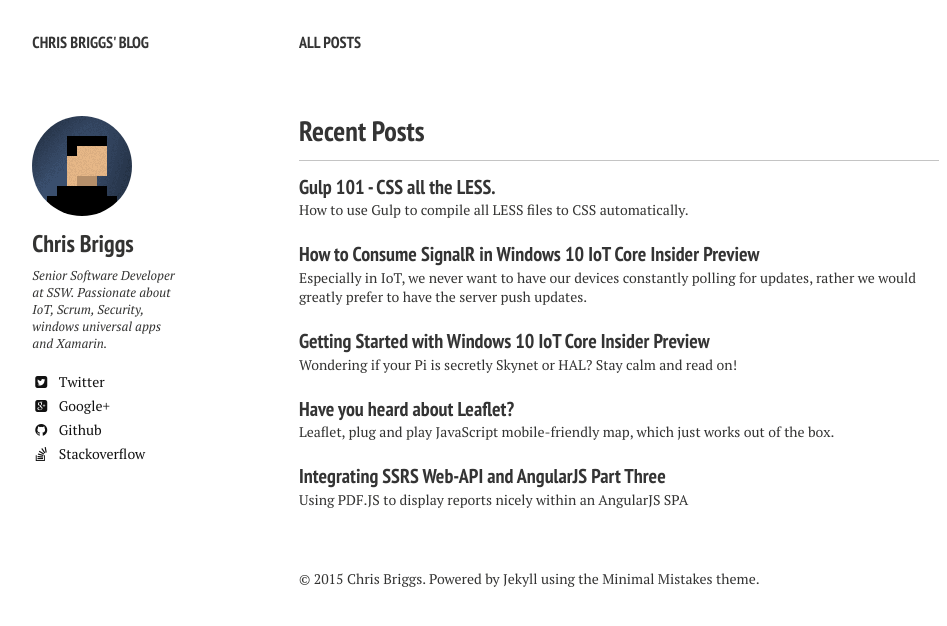
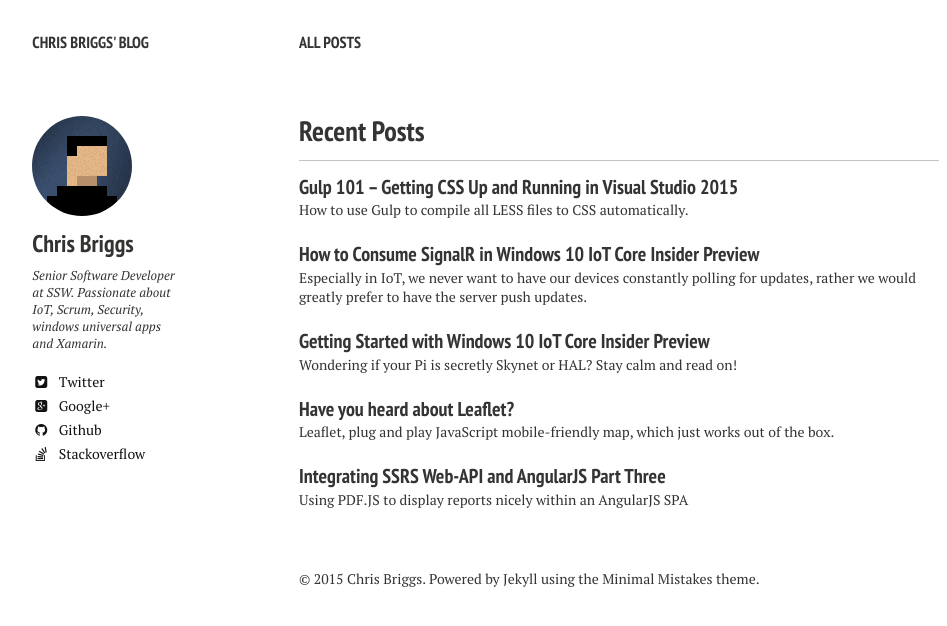
Before and after one commit to Briggsc28/briggsc28.github.io, a Jekyll site: the page built from index.md, in a window 1280 px wide. Shown: the top 626 px of the page, without its empty margins (21-968 px from the left). Built offline with Jekyll 4.4.1, drawn with Linux system fonts in a browser that asks for light colours; nearby versions of some CDN libraries; some of the changed lines change nothing that is shown.

Commit message:
Adam feedback

```diff
--- a/_posts/2015-05-18-Glup-101-CSS-all-the-LESS.md
+++ b/_posts/2015-05-18-Glup-101-CSS-all-the-LESS.md
@@ -1,6 +1,6 @@
 ---
 layout: post
-title: Gulp 101 - CSS  all the LESS.
+title: Gulp 101 – Getting CSS Up and Running in Visual Studio 2015
 excerpt: "How to use Gulp to compile all LESS files to CSS automatically."
 modified: 2015-04-20
 tags: [Visual Studio 2015, LESS, CSS, Gulp, Grunt ]
@@ -11,15 +11,19 @@
   creditlink: http://wegraphics.net/downloads/free-ultimate-blurred-background-pack/
 ---
 
-Recently at work I made the switch to Visual Studio 2015 and the new web essentials on an existing project and
+Recently at [work](http://www.ssw.com.au/ssw/default.aspx) I made the switch to Visual Studio 2015 and the new web essentials on an existing project and
 
->It felt like I'd burnt a lot of time on what should be a simple task!
+>#It felt like I'd burnt a lot of time on what should be a simple task!
 
 This was due to the removal of automatic compiling of .LESS to CSS in Web Essentials for Visual Studio 2015 and confusion about Grunt and Gulp.
 
-## Grunt VS Gulp
+## Decision 1: Grunt VS Gulp
 
-They both are task runners, which means they are both tools that can be used to add automation to a project. By having them perform repetitive tasks, such as compilation, linting & minification. Technically Gulp and Grunt achieve the same goal but
+In Visual Studio 2013 (and prior versions)we used build events. In 2013 the IDE would compile LESS to CSS and use the inbuilt tools, to handle our Bundling and Minification. Grunt was released by Ben Alman and in 2013 Gulp was released and most non-Microsoft web developers started using either Grunt or Gulp.
+
+In Visual Studio 2015 they have included NPM and now can do such tasks with Grunt or Gulp.
+
+They both are task runners, which means they are both tools that can be used to add automation to a project. By having them perform repetitive tasks, such as compilation, linting & minification. Technically Gulp and Grunt achieve the same goal but there are 3 reasons you should choose Gulp:
 
 * Gulp has a huge speed advantage over Grunt
 * Gulp focuses on code whereas Grunt focuses on configuration
@@ -27,49 +31,50 @@
 
 >In short just think Gulp is just like Grunt but faster and requires less configuration
 
-At the time of writing this post, Due to the reasons above at SSW Gulp is favoured over Grunt.
+## Example: Using Gulp
 
-## Lets create a Gulp task
+Let’s create a simple task that will recurse through our content directory (eg. /content) and compile all the .LESS to .CSS
 
-Our goal is to create a simple task that will recurse through our content directory and compile all the .LESS to .CSS
-
-### 1. Creating the package.json
+### 1. Add the package (package.json)
 
 * Create a new package.JSON file in the root of the project
 
+{% gist 0f62c09aa19abd2f9b46%}
+
 This JSON file is used by NPM to track dependencies. By adding a name of a package and version to this file, NPM will automatically locate, download and install the required package.
 
-### 2. Add the required packages
-
-* Copy and paste the following into the new file
-
-{% gist 0f62c09aa19abd2f9b46%}
-
-### 3. Creating the gulpfile.js
+### 2. Add the gulp task (gulpfile.js)
 
 * Create a new gulpfile.js file in the root of the project
 
-In this file, all of the Gulp magic happens. It contains all of the Glup tasks for the project. To run a task outlined in this file open the Task Runner Explorer.
-
-### 4. Creating the Gulp task
+In this file, all of the Gulp magic happens. It contains all of the Glup tasks for the project.
 
 * Copy and paste the following into the new file
 
 {% gist 94cbf6b0dfcf9cda2586%}
 
-A quick run down of how this task works:
+A quick rundown of how this task works:
 
 1. It will recursively check every file and folder in the /content/ directory of your project.
 1. Upon encountering a LESS file it will be compiled into CSS.
 1. Creating the new CSS file in the same directory as the original LESS file.
-1. When an errors occurs, they printed out to the screen
+1. When an errors occurs, it is printed out to the screen
 
 >Please note we are using the package plumber to prove error handling otherwise the process would stop at the first error.
 
-## Run the new Gulp task on build
+### 3. Test the Gulp task runs
 
-As can be seen in the image, to set when a task is run. Open the Task Runner Explorer window. Right-click the task and select when you want it to run in the bindings menu.
+1.	First do a quick test. To run a task outlined in this file open the Task Runner Explorer.
+1.	Right click on Gulpfile.js and choose Task Runner Explorer.
+1.	Right click on ‘less’ and click ‘Run’
+1.	Look in wwwroot and check the .css files are there
+
+### 4. Tell the Gulp task to run on every Build
+
 ![Run the new Gulp task on build](/images/TaskRunnerExplorer-compressor.png)
 
+As can be seen in the image, to set when a task is run. Open the Task Runner Explorer window. Right-click the task and select when you want it to run in the bindings menu. Choose “Before Build”.
+
+That was not so easy, but the pain will be worth it long term because now you can take full advantage of being able to automate trivial tasks with Glup.
 
 Feel free to tweet me comments, feedback or questions to [@ChrisBriggsy](https://twitter.com/ChrisBriggsy).
```
